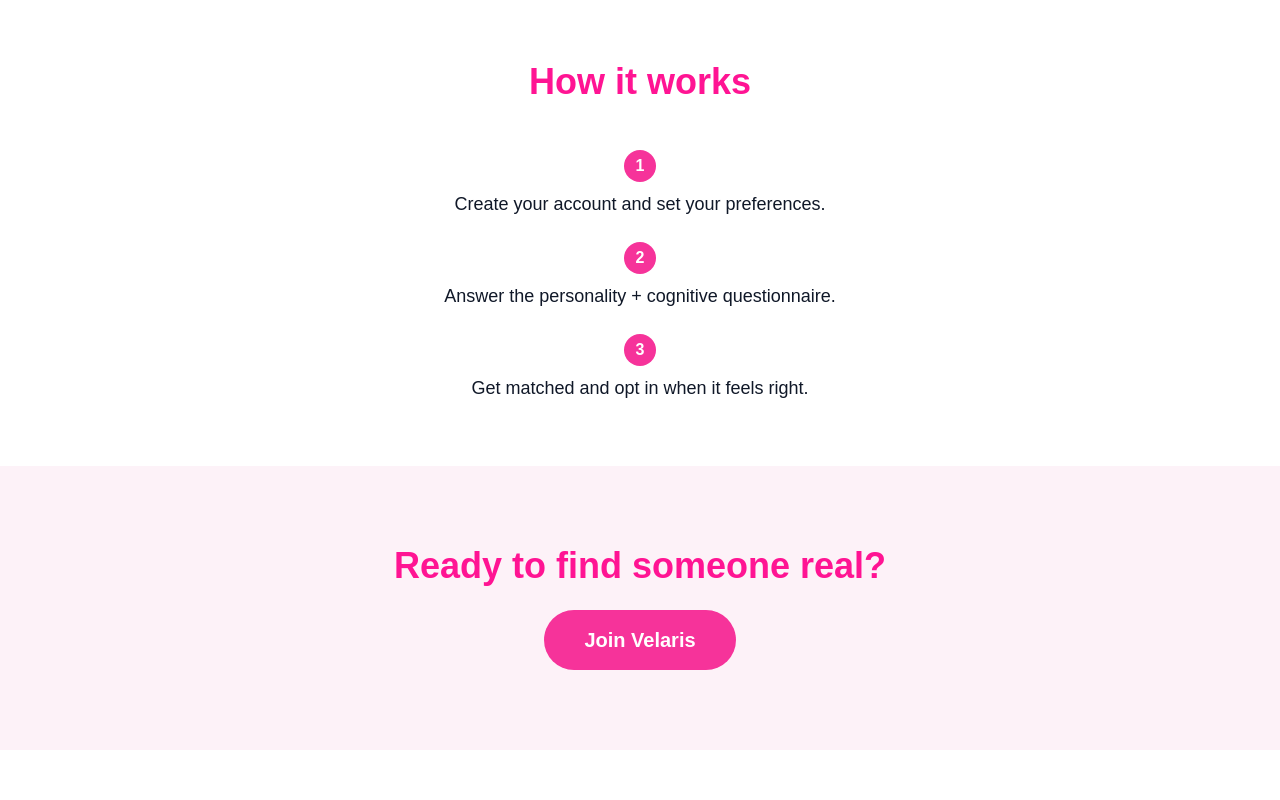
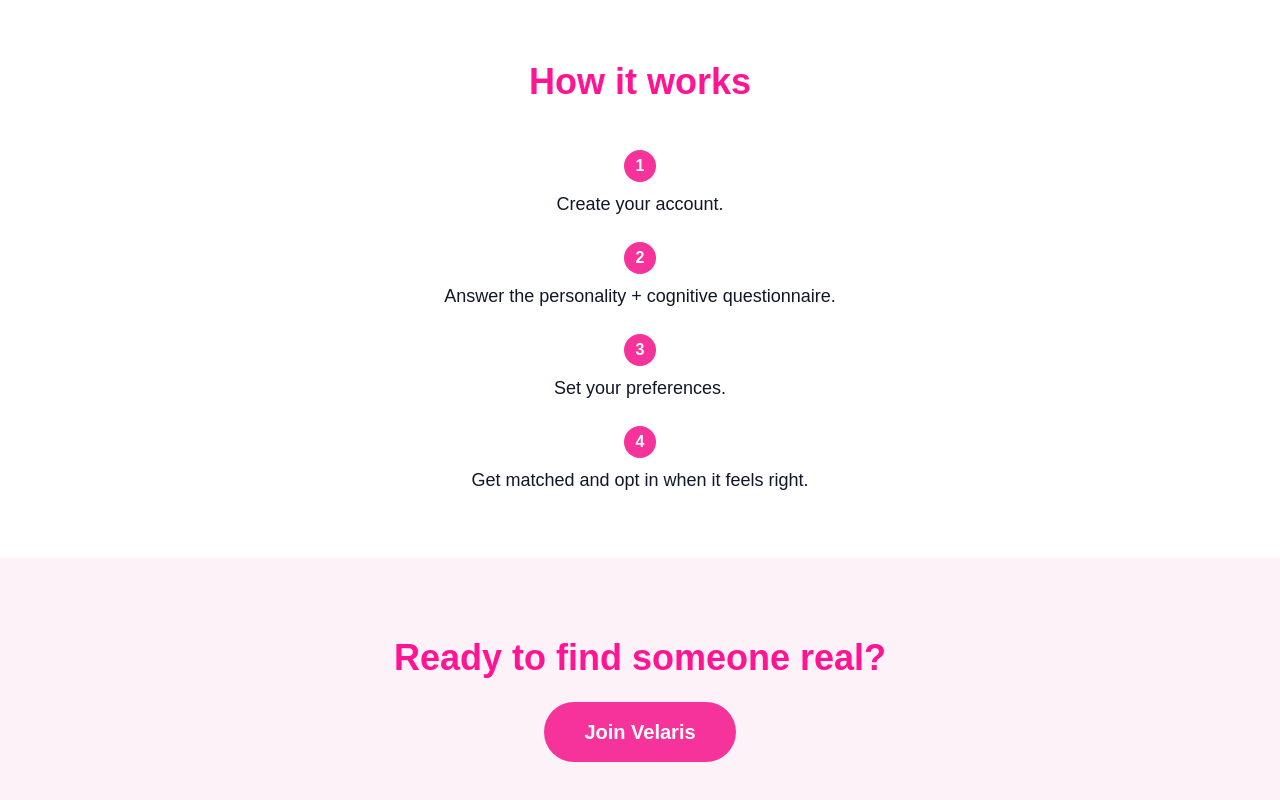
Before and after one commit to jellyjubilee123/velaris, a Next.js app in the folder frontend/: page / in a window 1280 px wide. Shown: the part 890-1690 px from the top of the page. Before the commit the page ends 1640 px from the top, so only its background shows below. Built offline with nearby package versions, Linux system fonts and the light colour scheme.

Commit message:
Fix How it works step order on homepage

```diff
--- a/frontend/src/app/page.tsx
+++ b/frontend/src/app/page.tsx
@@ -65,7 +65,7 @@ export default function Home() {
     <div className="max-w-2xl mx-auto space-y-6 text-center">
     <div>
     <span className="inline-block bg-pink-500 text-white font-bold rounded-full w-8 h-8 leading-8 mb-2">1</span>
-    <p className="text-lg">Create your account and set your preferences.</p>
+    <p className="text-lg">Create your account.</p>
     </div>
     <div>
     <span className="inline-block bg-pink-500 text-white font-bold rounded-full w-8 h-8 leading-8 mb-2">2</span>
@@ -73,6 +73,10 @@ export default function Home() {
     </div>
     <div>
     <span className="inline-block bg-pink-500 text-white font-bold rounded-full w-8 h-8 leading-8 mb-2">3</span>
+    <p className="text-lg">Set your preferences.</p>
+    </div>
+    <div>
+    <span className="inline-block bg-pink-500 text-white font-bold rounded-full w-8 h-8 leading-8 mb-2">4</span>
     <p className="text-lg">Get matched and opt in when it feels right.</p>
     </div>
     </div>
```
